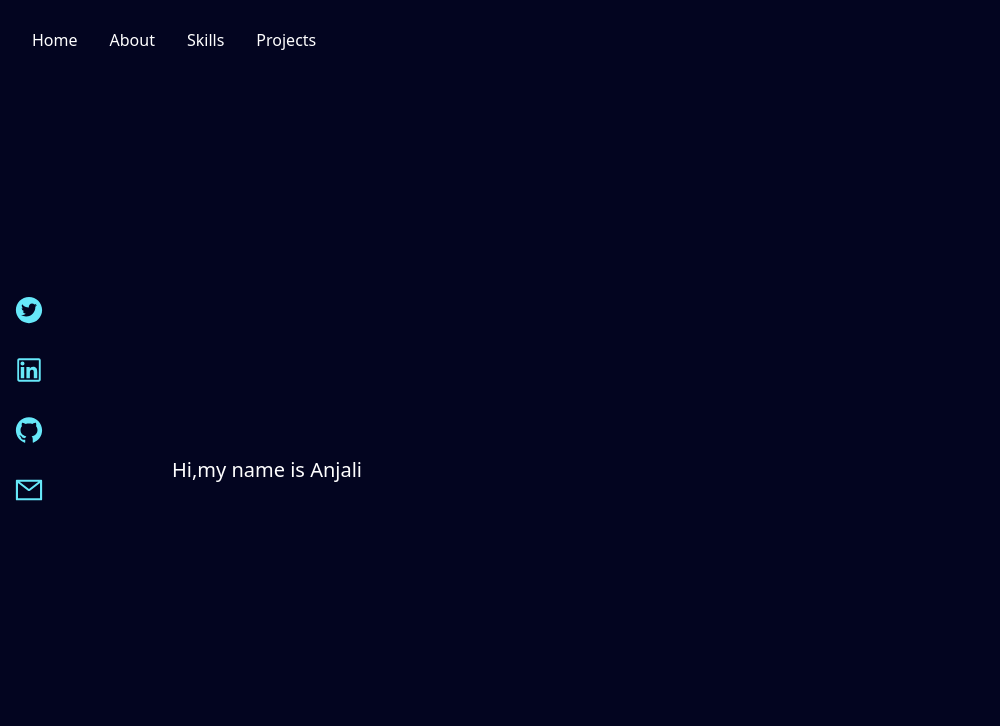
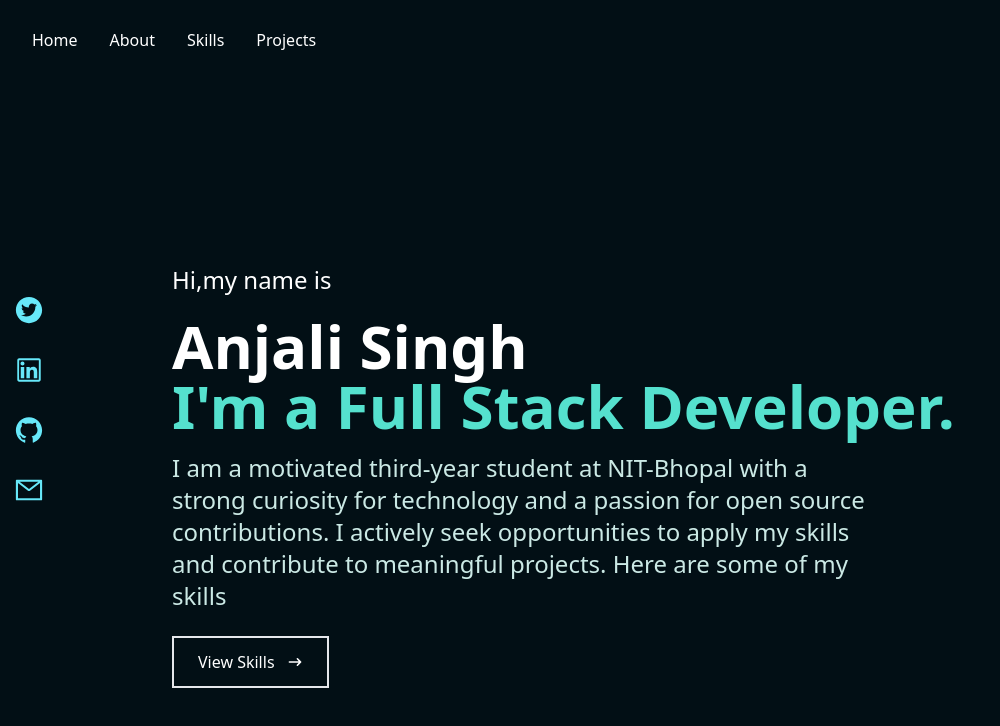
Before and after one commit to anjali29singh/portfolio-v2, a React (Create React App) app: page / in a window 1280 px wide. Shown: the top 726 px of the page, without its empty margins (0-1000 px from the left). Built offline with nearby package versions, Linux system fonts and the light colour scheme.

Commit message:
edited home.tsx file

```diff
--- a/src/App.js
+++ b/src/App.js
@@ -1,11 +1,13 @@
 import Home from "./components/Home";
 import Navbar from "./components/Navbar";
+import Skills from "./components/Skills";
 
 function App() {
   return (
     <div>
       <Navbar />
       <Home />
+      <Skills />
     </div>
   );
 }
--- a/src/components/Home.jsx
+++ b/src/components/Home.jsx
@@ -1,12 +1,32 @@
 import React from "react";
-// import { HiArrowNarrowRight } from "react-icons/hi";
+import { HiArrowNarrowRight } from "react-icons/hi";
 
 function Home() {
   return (
-    <div className="w-full h-screen bg-[#030520]">
+    <div className="w-full h-screen bg-[#020f15]">
       {/* container */}
       <div className="max-w-[1000px] mx-auto px-8 flex flex-col justify-center h-full">
-        <p className="text-xl mb-5 text-white">Hi,my name is Anjali</p>
+        <p className="text-2xl mb-5 text-white">Hi,my name is</p>
+        <h1 className="text-4xl sm:text-6xl font-bold text-white">
+          Anjali Singh
+        </h1>
+        <h2 className="text-4xl sm:text-6xl font-bold text-[#55e1ce]">
+          I'm a Full Stack Developer.
+        </h2>
+        <p className="text-[#cbe9e5] py-4 max-w-[700px] text-2xl">
+          I am a motivated third-year student at NIT-Bhopal with a strong
+          curiosity for technology and a passion for open source contributions.
+          I actively seek opportunities to apply my skills and contribute to
+          meaningful projects. Here are some of my skills
+        </p>
+        <div>
+          <button className="text-white group border-2 px-6 py-3 my-2 flex items-center hover:bg-pink-600 hover:border-pink-600">
+            View Skills
+            <span className="group-hover:rotate-90 duration-300">
+              <HiArrowNarrowRight className="ml-3 " />
+            </span>
+          </button>
+        </div>
       </div>
     </div>
   );
--- a/src/components/Navbar.jsx
+++ b/src/components/Navbar.jsx
@@ -11,7 +11,7 @@ function Navbar() {
   const [nav, setNav] = useState(false);
   const handleClick = () => setNav(!nav);
   return (
-    <div className="fixed- w-full h-[80px] flex justify-between items-center px-4 bg-[#030520] text-white">
+    <div className="fixed- w-full h-[80px] flex justify-between items-center px-4 bg-[#020f15] text-white">
       <div>
         <ul className="hidden md:flex">
           <li>Home</li>
--- /dev/null
+++ b/src/components/Skills.jsx
@@ -0,0 +1,10 @@
+import React from "react";
+import { AiFillHtml5 } from "react-icons/ai";
+import { SiTailwindcss } from "react-icons/si";
+import { IoLogoJavascript } from "react-icons/io";
+
+const Skills = () => {
+  return <></>;
+};
+
+export default Skills;
```
